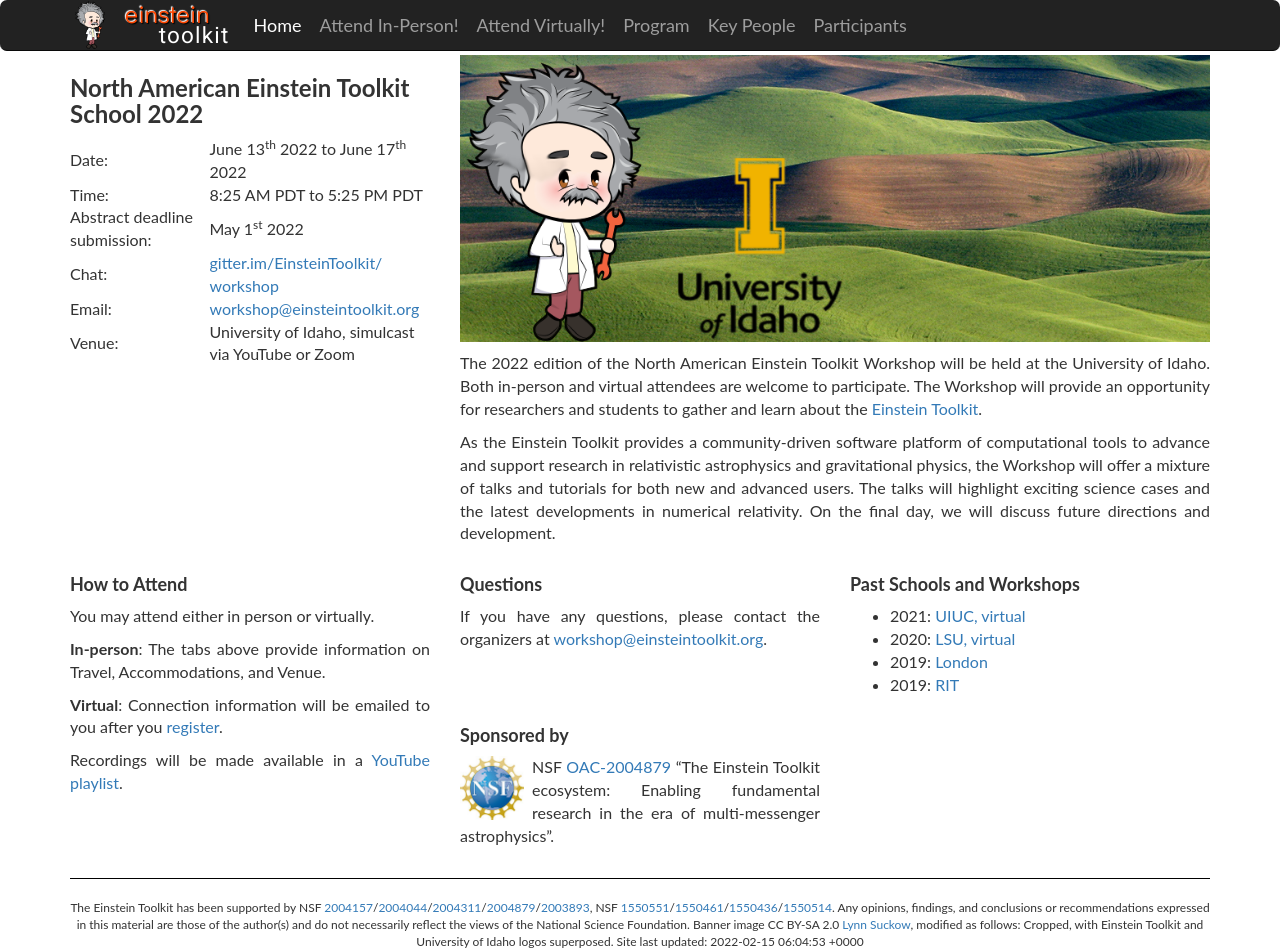
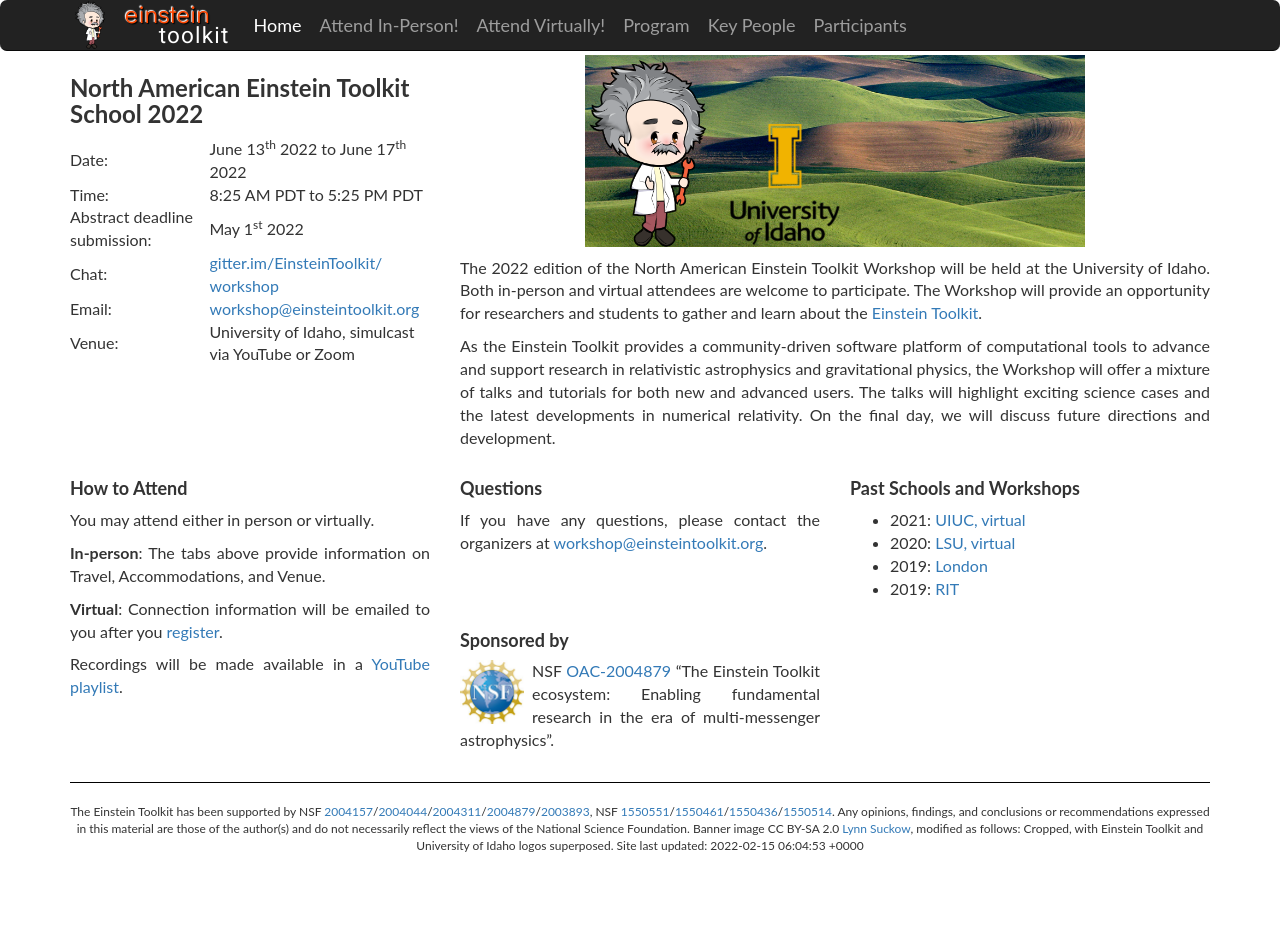
Before and after one commit to EinsteinToolkit/et2022uidaho, a Jekyll site: the page built from index.md, in a window 1280 px wide and 950 px high. Built offline with Jekyll 4.4.1, drawn with Linux system fonts in a browser that asks for light colours.

Commit message:
et2022udaiho/index.md: adjusted image size while keeping a centered alignment

```diff
--- a/index.md
+++ b/index.md
@@ -20,8 +20,8 @@ Venue:&nbsp;  | University of Idaho, simulcast via YouTube or Zoom
 
 <div class="col-xs-12 col-sm-7 col-md-8">
 
-<p align="center">
-<img src="images/ET_UIdaho.png" alt="Giant cartoon Einstein standing in the Palouse, alongside U of Idaho logo" width="750">
+<p style='text-align: center;'>
+<img src="images/ET_UIdaho.png" alt="Giant cartoon Einstein standing in the Palouse, alongside U of Idaho logo" width="500">
 </p>
 
 <p style='text-align: justify;'>
```
